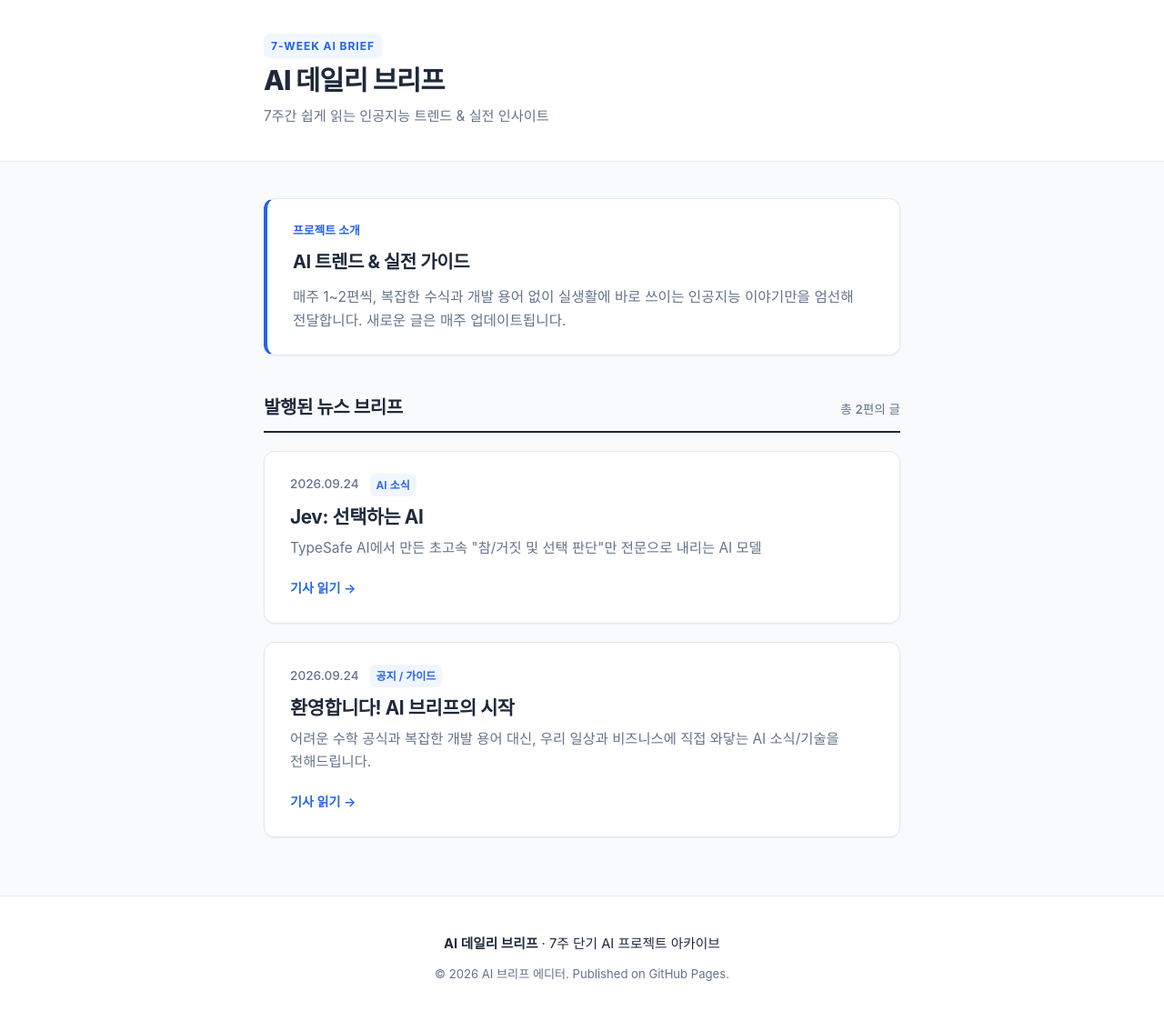
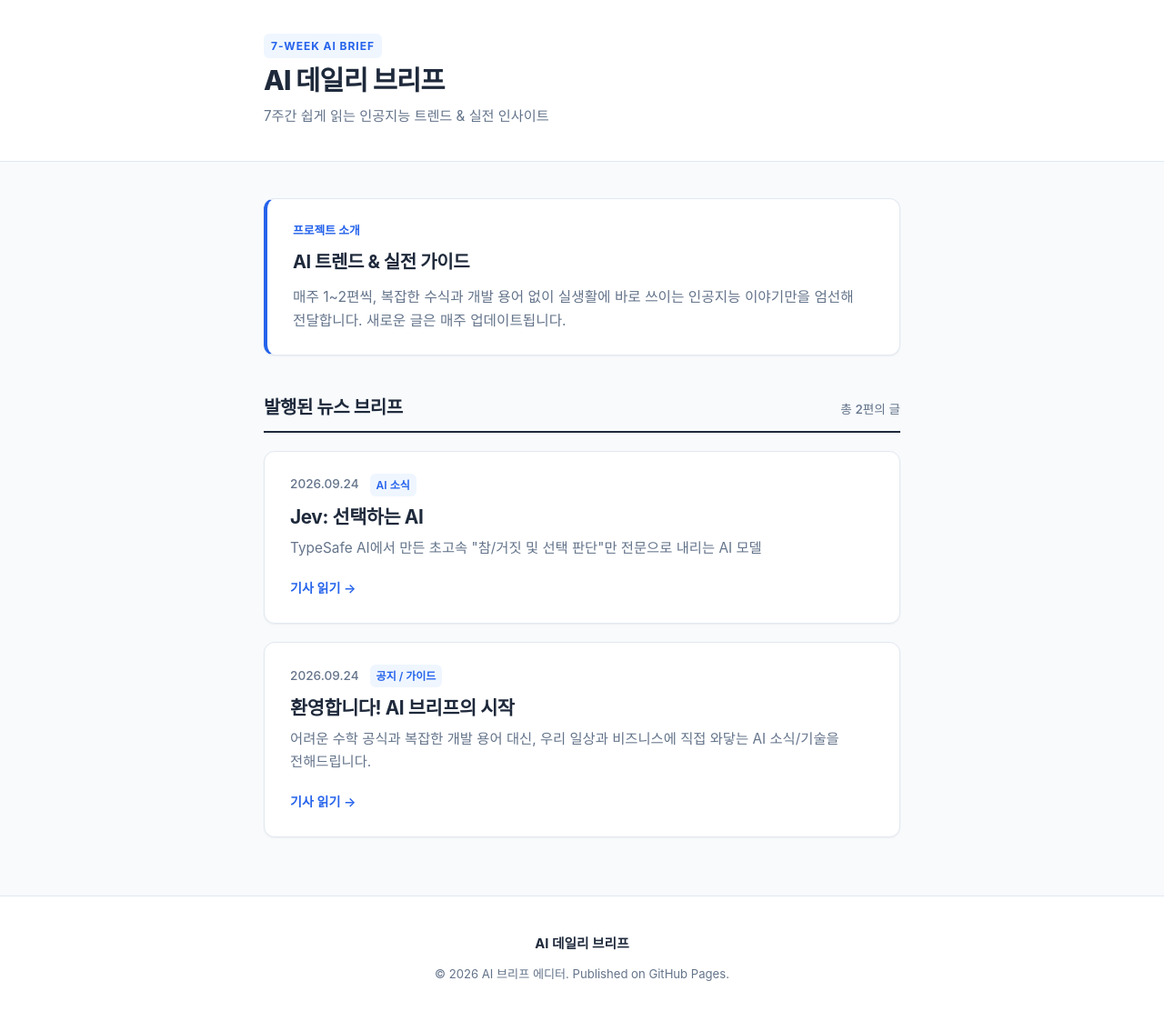
Before and after one commit to AIMetaCoding-News/AIMetaCoding-News.github.io, a Jekyll site: the page built from index.html, in a window 1280 px wide. Shown: the whole page at 91% size. Built offline with Jekyll 4.4.1, drawn with Linux system fonts in a browser that asks for light colours; some web fonts are replaced.

Commit message:
Fix: Update _config.yml to enable future posts and clean up footer in default layout

```diff
--- a/_config.yml
+++ b/_config.yml
@@ -17,6 +17,7 @@
 # 빌드 설정
 markdown: kramdown
 permalink: /posts/:title/
+future: true
 
 # 날짜 및 언어 설정
 timezone: Asia/Seoul
--- a/_layouts/default.html
+++ b/_layouts/default.html
@@ -44,7 +44,7 @@
     <footer class="site-footer">
       <div class="footer-container">
         <p class="footer-notice">
-          <strong>{{ site.title }}</strong> · 7주 단기 AI 프로젝트 아카이브
+          <strong>{{ site.title }}</strong>
         </p>
         <p class="footer-copyright">
           © {{ 'now' | date: "%Y" }} {{ site.author.name }}. Published on GitHub Pages.
```
